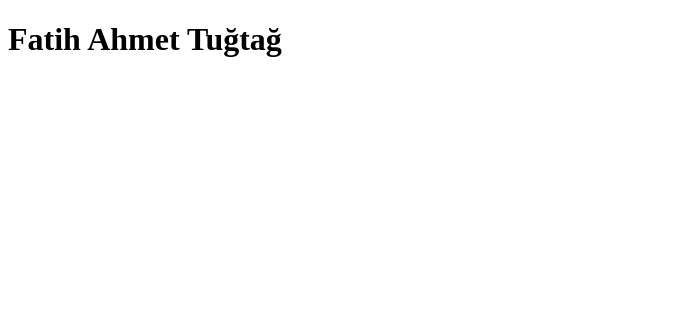
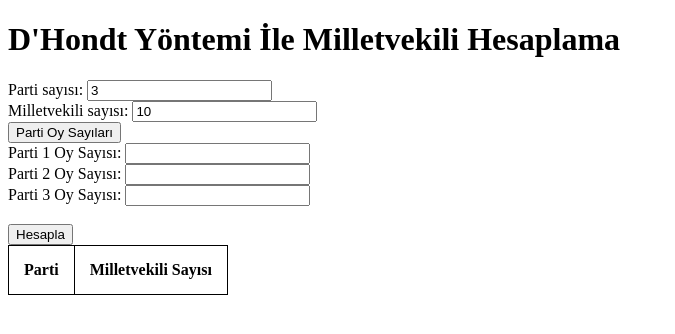
Before and after one commit to tugtagfatih/dhondt, a plain HTML site: page index.html in a window 1280 px wide. Shown: the whole page, without its empty margins (0-675 px from the left). Drawn offline with Linux system fonts and the light colour scheme.

Commit message:
Update index.html

```diff
--- a/index.html
+++ b/index.html
@@ -1,6 +1,105 @@
 <!DOCTYPE html>
-   <html>
-      <body>
-          <h1>Fatih Ahmet Tuğtağ</h1>
-      </body>
-   </html>
+<html lang="tr">
+<head>
+    <meta charset="UTF-8">
+    <title>D'Hondt Yöntemi İle Milletvekili Hesaplama</title>
+    <style>
+        table, th, td {
+            border: 1px solid black;
+            border-collapse: collapse;
+        }
+        th, td {
+            padding: 15px;
+            text-align: left;
+        }
+    </style>
+</head>
+<body>
+    <h1>D'Hondt Yöntemi İle Milletvekili Hesaplama</h1>
+
+    <label for="partiSayisi">Parti sayısı:</label>
+    <input type="number" id="partiSayisi" name="partiSayisi" value="3">
+    <br>
+    <label for="milletvekiliSayisi">Milletvekili sayısı:</label>
+    <input type="number" id="milletvekiliSayisi" name="milletvekiliSayisi" value="10">
+    <br>
+    <button onclick="partiOylariniGir()">Parti Oy Sayıları</button>
+    <br>
+
+    <div id="partiOyGirisi"></div>
+    <br>
+
+    <button onclick="hesapla()">Hesapla</button>
+
+    <table id="sonuc">
+        <thead>
+            <tr>
+                <th>Parti</th>
+                <th>Milletvekili Sayısı</th>
+            </tr>
+        </thead>
+        <tbody id="sonucGovde">
+        </tbody>
+    </table>
+
+    <script>
+        function partiOylariniGir() {
+            const partiSayisi = document.getElementById("partiSayisi").value;
+            let partiOyGirisi = document.getElementById("partiOyGirisi");
+            partiOyGirisi.innerHTML = "";
+
+            for (let i = 0; i < partiSayisi; i++) {
+                const label = document.createElement("label");
+                label.textContent = `Parti ${i + 1} Oy Sayısı: `;
+                partiOyGirisi.appendChild(label);
+
+                const input = document.createElement("input");
+                input.type = "number";
+                input.id = `partiOy_${i}`;
+                partiOyGirisi.appendChild(input);
+                partiOyGirisi.appendChild(document.createElement("br"));
+            }
+        }
+
+        partiOylariniGir(); // Sayfa yüklendiğinde parti oy giriş alanlarını oluştur.
+
+        function hesapla() {
+            const partiSayisi = document.getElementById("partiSayisi").value;
+            const milletvekiliSayisi = document.getElementById("milletvekiliSayisi").value;
+            let oylar = [];
+
+            for (let i = 0; i < partiSayisi; i++) {
+                const oy = document.getElementById(`partiOy_${i}`).value;
+                oylar.push({ parti: i + 1, oy: parseInt(oy), milletvekili: 0 });
+            }
+
+            for (let j = 0; j < milletvekiliSayisi; j++) {
+                let maxOyIndex = 0;
+                for (let i = 1; i < oylar.length; i++) {
+                    if ((oylar[i].oy / (oylar[i].milletvekili + 1)) > (oylar[maxOyIndex].oy / (oylar[maxOyIndex].milletvekili + 1))) {
+                        maxOyIndex = i;
+                    }
+                }
+                oylar[maxOyIndex].milletvekili += 1;
+            }
+
+            let sonucGovde = document.getElementById("sonucGovde");
+            sonucGovde.innerHTML = "";
+
+            for (let i = 0; i < oylar.length; i++) {
+                const tr = document.createElement("tr");
+
+                const tdParti = document.createElement("td");
+                tdParti.textContent = `Parti ${oylar[i].parti}`;
+                tr.appendChild(tdParti);
+
+                const tdMilletvekili = document.createElement("td");
+                tdMilletvekili.textContent = oylar[i].milletvekili;
+                tr.appendChild(tdMilletvekili);
+
+                sonucGovde.appendChild(tr);
+            }
+        }
+    </script>
+</body>
+</html>
```
